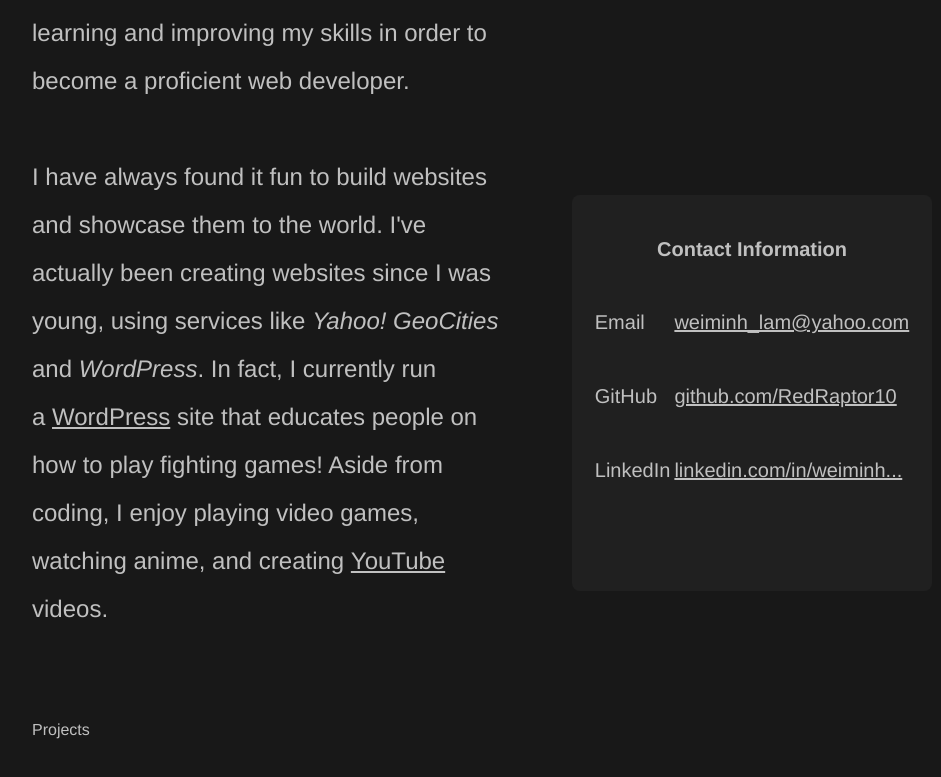
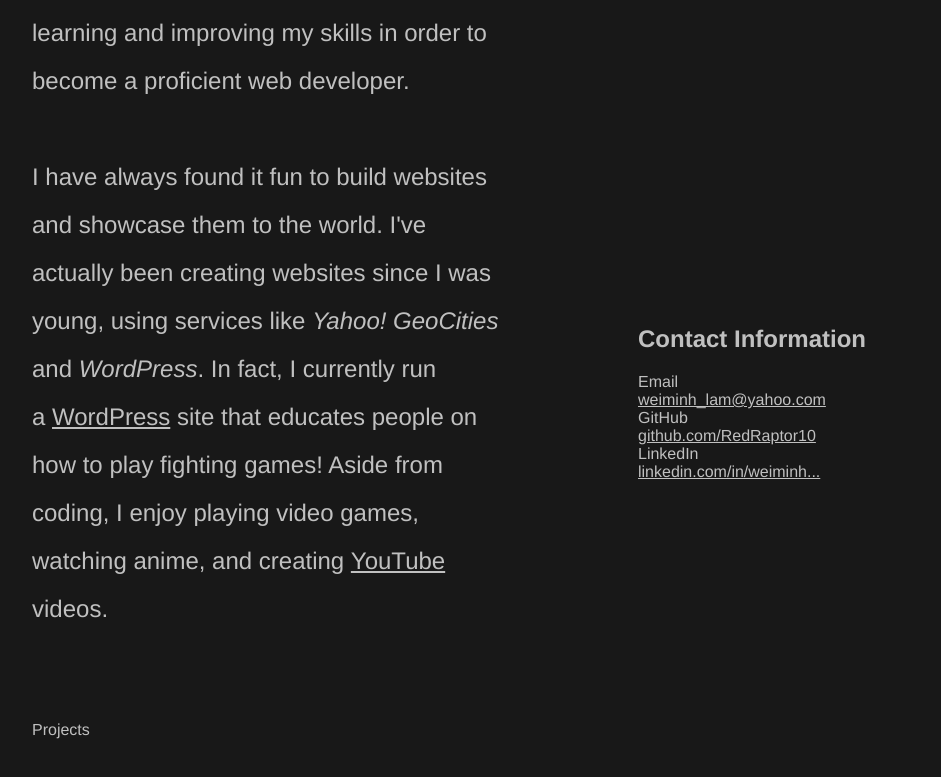
Before and after one commit to RedRaptor10/portfolio-original, a React (Create React App) app: page / in a window 1280 px wide. Shown: the part 529-1306 px from the top of the page, without its empty margins (128-1069 px from the left). Built offline with nearby package versions, Linux system fonts and the light colour scheme.

Commit message:
Change contact table to div

```diff
--- a/src/components/About.js
+++ b/src/components/About.js
@@ -28,28 +28,26 @@ const About = () => {
                     </p>
                 </div>
                 <div className="section-right">
-                    <div id="contact">
-                        <table>
-                            <tr>
-                                <th colspan="2">Contact Information</th>
-                            </tr>
-                            <tr>
-                                <td>Email</td>
-                                <td><a href="mailto:weiminh_lam@yahoo.com">weiminh_lam@yahoo.com</a></td>
-                            </tr>
-                            <tr>
-                                <td>GitHub</td>
-                                <td><a href="https://www.github.com/RedRaptor10" target="_blank" rel="noreferrer">github.com/RedRaptor10</a></td>
-                            </tr>
-                            <tr>
-                                <td>LinkedIn</td>
-                                <td>
+                    <div className="card contact-group">
+                        <h2 className="card-title">Contact Information</h2>
+                        <div className="contact-info">
+                            <div className="contact-item">
+                                <div>Email</div>
+                                <div><a href="mailto:weiminh_lam@yahoo.com">weiminh_lam@yahoo.com</a></div>
+                            </div>
+                            <div className="contact-item">
+                                <div>GitHub</div>
+                                <div><a href="https://www.github.com/RedRaptor10" target="_blank" rel="noreferrer">github.com/RedRaptor10</a></div>
+                            </div>
+                            <div className="contact-item">
+                                <div>LinkedIn</div>
+                                <div>
                                     <a href="https://www.linkedin.com/in/weiminh-lam/339198129" target="_blank" rel="noreferrer">
                                         linkedin.com/in/weiminh...
                                     </a>
-                                </td>
-                            </tr>
-                        </table>
+                                </div>
+                            </div>
+                        </div>
                     </div>
                 </div>
             </div>
```
